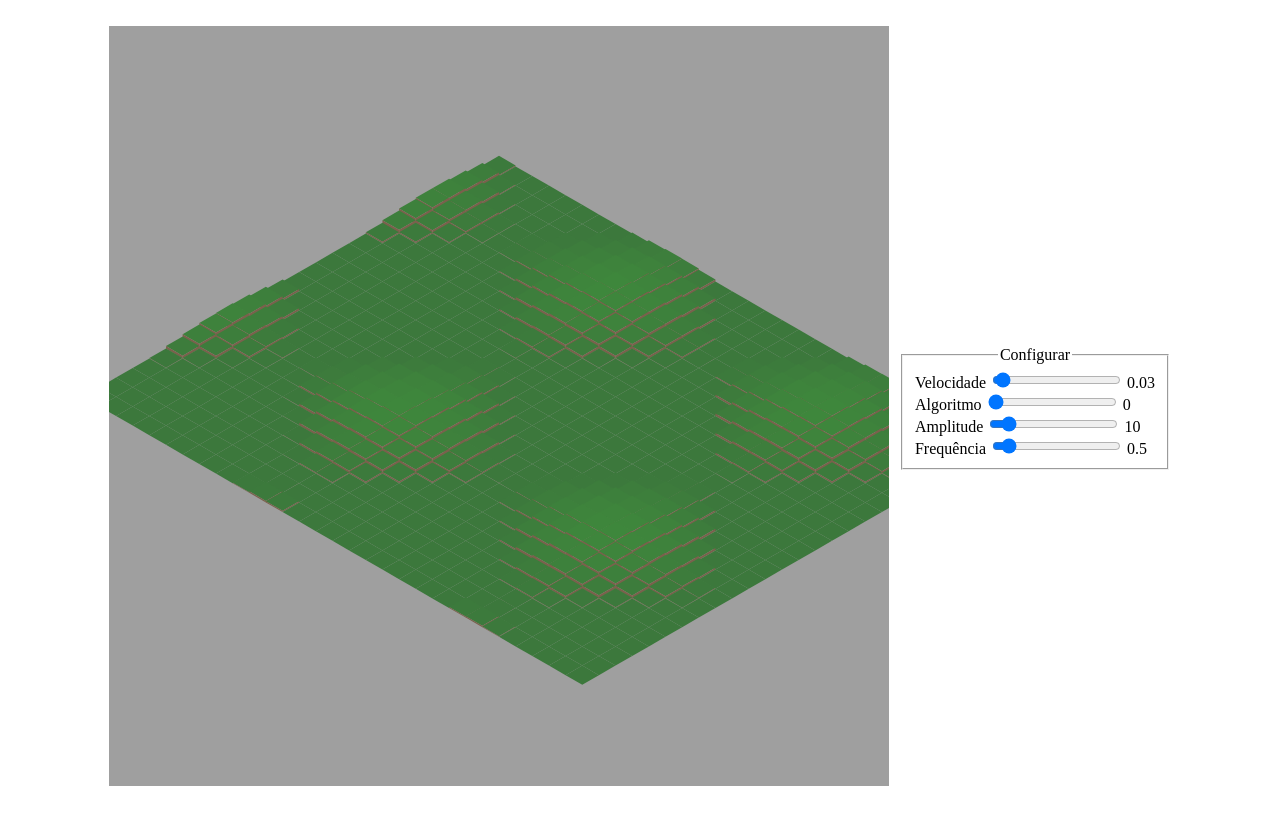
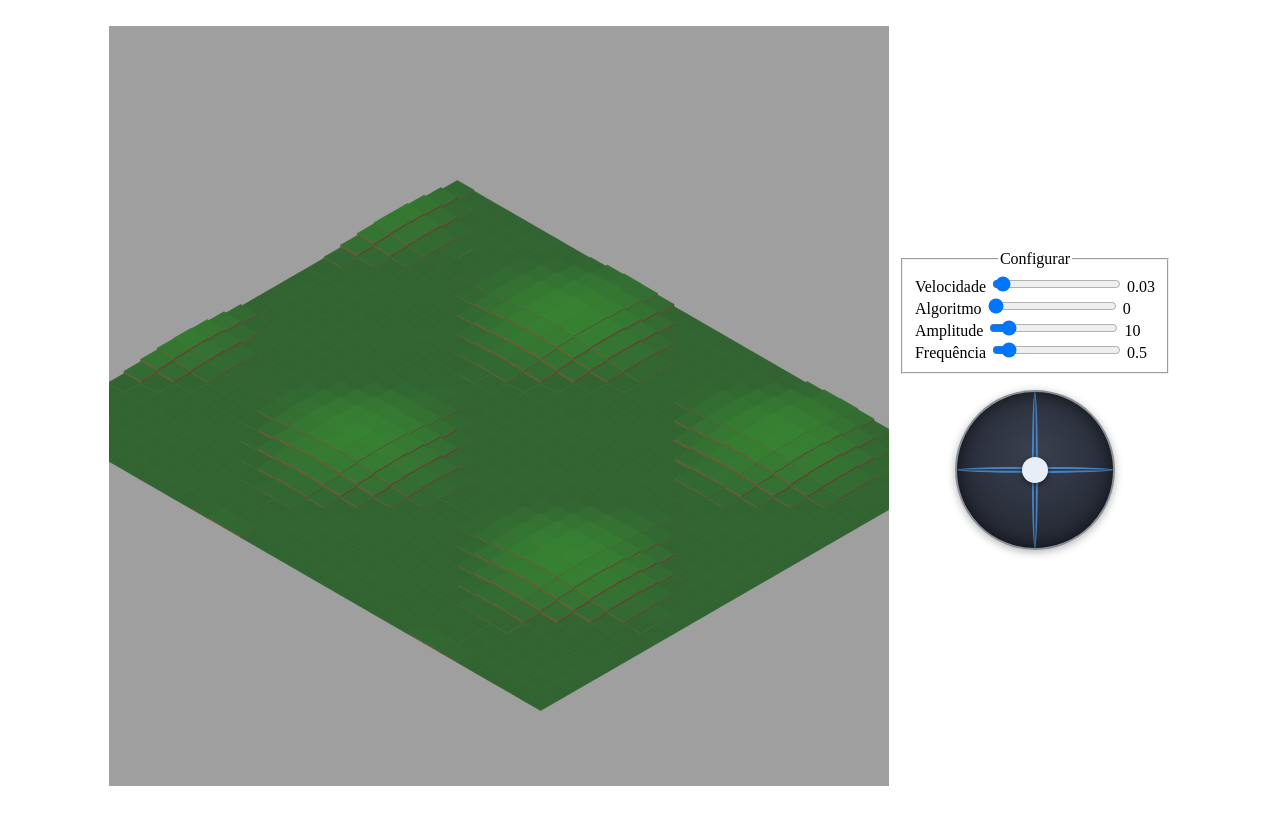
Before and after one commit to CassioUrtiga/TerrainGeneration, a plain HTML site: page index.html in a window 1280 px wide. Drawn offline with Linux system fonts and the light colour scheme.

Commit message:
Implementar joystick

```diff
--- /dev/null
+++ b/controles/Joystick.js
@@ -0,0 +1,68 @@
+class Joystick {
+    constructor(elemento) {
+        this.el = elemento;
+        this.circle = elemento.querySelector(".circle");
+        this.horizontal = elemento.querySelector(".horizontal-line");
+        this.vertical = elemento.querySelector(".vertical-line");
+
+        this.x = 0; // -1 (esquerda) .. 1 (direita)
+        this.y = 0; // -1 (cima)     .. 1 (baixo)
+        this.ativo = false;
+        this.pointerId = null;
+
+        elemento.addEventListener("pointerdown", (e) => {
+            this.ativo = true;
+            this.pointerId = e.pointerId;
+            elemento.setPointerCapture(e.pointerId);
+            this.mover(e);
+        });
+        elemento.addEventListener("pointermove", (e) => {
+            if (this.ativo && e.pointerId === this.pointerId) this.mover(e);
+        });
+        const soltar = (e) => {
+            if (e.pointerId !== this.pointerId) return;
+            this.ativo = false;
+            this.pointerId = null;
+        };
+        elemento.addEventListener("pointerup", soltar);
+        elemento.addEventListener("pointercancel", soltar);
+
+        this.loop();
+    }
+
+    mover(e) {
+        const r = this.circle.getBoundingClientRect();
+        let dx = (e.clientX - (r.left + r.width / 2)) / (r.width / 2);
+        let dy = (e.clientY - (r.top + r.height / 2)) / (r.height / 2);
+        const len = Math.hypot(dx, dy);
+        if (len > 1) { dx /= len; dy /= len; } // limita ao círculo
+        this.x = dx;
+        this.y = dy;
+    }
+
+    loop() {
+        // ao soltar, volta suavemente ao centro
+        if (!this.ativo) {
+            this.x *= 0.82;
+            this.y *= 0.82;
+            if (Math.abs(this.x) < 0.001) this.x = 0;
+            if (Math.abs(this.y) < 0.001) this.y = 0;
+        }
+        this.renderizar();
+        requestAnimationFrame(() => this.loop());
+    }
+
+    renderizar() {
+        const { x, y } = this;
+        this.el.style.setProperty("--x-value", x);
+        this.el.style.setProperty("--y-value", y);
+
+        // elipses que "curvam" na direção do arrasto, como uma esfera
+        this.vertical.style.setProperty("--width", Math.max(0.04, Math.abs(x)));
+        this.vertical.dataset.direction = x >= 0 ? 1 : -1;
+
+        this.horizontal.style.setProperty("--height", Math.max(0.04, Math.abs(y)));
+        this.horizontal.style.setProperty("--angle", `${-x * y * 0.6}rad`);
+        this.horizontal.dataset.direction = y >= 0 ? 1 : -1;
+    }
+}
--- /dev/null
+++ b/css/joystick.css
@@ -0,0 +1,68 @@
+.directional-pad {
+    --size: 160px;
+    --cor-borda: #8a8f98;
+    --cor-linha: #4a90d9;
+    --cor-knob: #e8eef7;
+    --x-value: 0;
+    --y-value: 0;
+
+    width: var(--size);
+    height: var(--size);
+    margin: 16px auto;
+    user-select: none;
+    -webkit-user-select: none;
+    touch-action: none;   /* evita rolar a página ao arrastrar no celular */
+    cursor: grab;
+}
+.directional-pad:active { cursor: grabbing; }
+
+.directional-pad .circle {
+    position: relative;
+    width: 100%;
+    height: 100%;
+    box-sizing: border-box;
+    border-radius: 50%;
+    border: 2px solid var(--cor-borda);
+    background: radial-gradient(circle at 50% 40%, #3a4150, #1d212b);
+    box-shadow: inset 0 0 18px rgba(0, 0, 0, .6), 0 2px 8px rgba(0, 0, 0, .3);
+}
+
+.directional-pad .vertical-line,
+.directional-pad .horizontal-line {
+    --width: 0.04;
+    --height: 0.04;
+    --angle: 0rad;
+    position: absolute;
+    top: 50%;
+    left: 50%;
+    box-sizing: border-box;
+    border: 2px solid var(--cor-linha);
+    border-radius: 50%;
+    opacity: .85;
+    pointer-events: none;
+}
+.directional-pad .vertical-line {
+    height: 100%;
+    width: calc(var(--width) * 100%);
+    transform: translate(-50%, -50%);
+}
+.directional-pad .horizontal-line {
+    width: 100%;
+    height: calc(var(--height) * 100%);
+    transform: translate(-50%, -50%) rotate(var(--angle));
+}
+
+/* botão central que acompanha o dedo/mouse */
+.directional-pad .circle::after {
+    content: "";
+    position: absolute;
+    width: 26px;
+    height: 26px;
+    border-radius: 50%;
+    background: var(--cor-knob);
+    box-shadow: 0 2px 6px rgba(0, 0, 0, .5);
+    left: calc(50% + var(--x-value) * 42%);
+    top: calc(50% + var(--y-value) * 42%);
+    transform: translate(-50%, -50%);
+    pointer-events: none;
+}
--- a/index.html
+++ b/index.html
@@ -5,7 +5,8 @@
     <meta http-equiv="X-UA-Compatible" content="IE=edge">
     <meta name="viewport" content="width=device-width, initial-scale=1.0">
     <link rel="stylesheet" href="css/global.css">
-    <title>Document</title>
+    <link rel="stylesheet" href="css/joystick.css">
+    <title>Terreno 3D</title>
 </head>
 <body>
     <main>
@@ -18,64 +19,48 @@
 
                 <div>
                     <label for="velocidade">Velocidade</label>
-                    <input
-                        type="range"
-                        id="velocidade"
-                        min="0"
-                        max="1"
-                        step="0.01"
-                        value="0.03"
-                        oninput="valorVelocidade.textContent = this.value"
-                    />
+                    <input type="range" id="velocidade" min="0" max="1" step="0.01" value="0.03"
+                        oninput="valorVelocidade.textContent = this.value" />
                     <output id="valorVelocidade">0.03</output>
                 </div>
 
                 <div>
                     <label for="algoritmo">Algoritmo</label>
-                    <input
-                        type="range"
-                        id="algoritmo"
-                        min="0"
-                        max="7"
-                        value="0"
-                        oninput="valorAlgoritmo.textContent = this.value"
-                    />
+                    <input type="range" id="algoritmo" min="0" max="7" value="0"
+                        oninput="valorAlgoritmo.textContent = this.value" />
                     <output id="valorAlgoritmo">0</output>
                 </div>
 
                 <div>
                     <label for="amplitude">Amplitude</label>
-                    <input
-                        type="range"
-                        id="amplitude"
-                        min="0"
-                        max="100"
-                        value="10"
-                        oninput="valorAmplitude.textContent = this.value"
-                    />
+                    <input type="range" id="amplitude" min="0" max="100" value="10"
+                        oninput="valorAmplitude.textContent = this.value" />
                     <output id="valorAmplitude">10</output>
                 </div>
 
                 <div>
                     <label for="frequencia">Frequência</label>
-                    <input
-                        type="range"
-                        id="frequencia"
-                        min="0"
-                        max="6"
-                        step="0.1"
-                        value="0.5"
-                        oninput="valorFrequencia.textContent = this.value"
-                    />
+                    <input type="range" id="frequencia" min="0" max="6" step="0.1" value="0.5"
+                        oninput="valorFrequencia.textContent = this.value" />
                     <output id="valorFrequencia">0.5</output>
                 </div>
             </fieldset>
+
+            <!-- Joystick virtual: arraste para girar o terreno (duplo clique = resetar vista) -->
+            <div id="directional-pad" class="directional-pad" title="Arraste para girar · duplo clique para resetar">
+                <div class="circle">
+                    <div class="horizontal-line" data-direction="1"></div>
+                    <div class="vertical-line" data-direction="1"></div>
+                </div>
+            </div>
         </div>
     </main>
 
     <script src="terreno/Algoritmo.js"></script>
     <script src="terreno/TerrenoIsometrico.js"></script>
     <script src="terreno/GerarTerreno.js"></script>
+    <script src="controles/Joystick.js"></script>
+    <script src="personagem/Personagem.js"></script>
     <script src="main.js"></script>
 </body>
 </html>
--- a/main.js
+++ b/main.js
@@ -69,13 +69,19 @@ function ajustarCanvas() {
 
 ajustarCanvas();
 
-let terreno = new GerarTerreno(caneta);
+const padEl = document.getElementById('directional-pad');
+const joystick = new Joystick(padEl);
+let terreno = new GerarTerreno(caneta, joystick);
+
+// duplo clique no joystick volta para a vista isométrica original
+padEl.addEventListener('dblclick', () => terreno.resetarVista());
+//let personagem = new Personagem(caneta, teclado);
 
 function inicializar(){
     caneta.clearRect(0, 0, canvas.width, canvas.height);
 
-    terreno.display();
     terreno.desenhar();
+    //personagem.desenhar();
 
     requestAnimationFrame(inicializar)
 }
--- a/terreno/GerarTerreno.js
+++ b/terreno/GerarTerreno.js
@@ -1,10 +1,14 @@
 class GerarTerreno {
-    constructor(caneta) {
+    constructor(caneta, joystick = null) {
         this.caneta = caneta;
+        this.joystick = joystick;
 
         this.tipoTerreno = 0;
         this.linhas = 30;
         this.colunas = 25;
+
+        this.velocidadeRotacao = 0.05; // rad/frame com o joystick no limite
+        this.zonaMorta = 0.05;
 
         this.terrenos = [
             new TerrenoIsometrico(this.caneta, this.linhas, this.colunas),
@@ -13,21 +17,23 @@ class GerarTerreno {
 
     desenhar() {
         const terrenoAtual = this.terrenos[this.tipoTerreno];
+
+        terrenoAtual.setAlgoritmoTerreno = parseInt(document.getElementById("algoritmo").value);
+        terrenoAtual.setVelocidade = parseFloat(document.getElementById("velocidade").value);
+        terrenoAtual.setAmplitude = parseInt(document.getElementById("amplitude").value);
+        terrenoAtual.setFrequencia = parseFloat(document.getElementById("frequencia").value);
+
+        if (this.joystick) {
+            const x = Math.abs(this.joystick.x) > this.zonaMorta ? this.joystick.x : 0;
+            const y = Math.abs(this.joystick.y) > this.zonaMorta ? this.joystick.y : 0;
+            // x -> gira para os lados | y (arrastar p/ baixo) -> vê mais de cima
+            terrenoAtual.rotacionar(-x * this.velocidadeRotacao, y * this.velocidadeRotacao);
+        }
+
         terrenoAtual.desenhar();
     }
 
-    display() {
-        const terrenoAtual = this.terrenos[this.tipoTerreno];
-
-        const novoAlgoritmo = parseInt(document.getElementById("algoritmo").value);
-        const novaVelocidade = parseFloat(document.getElementById("velocidade").value);
-        const novaAmplitude = parseInt(document.getElementById("amplitude").value);
-        const novaFrequencia = parseFloat(document.getElementById("frequencia").value);
-
-        terrenoAtual.setAmplitude = novaAmplitude;
-        terrenoAtual.setFrequencia = novaFrequencia;
-        terrenoAtual.setVelocidade = novaVelocidade;
-        terrenoAtual.setAlgoritmoTerreno = novoAlgoritmo;
+    resetarVista() {
+        this.terrenos[this.tipoTerreno].resetarVista();
     }
-
 }
--- a/terreno/TerrenoIsometrico.js
+++ b/terreno/TerrenoIsometrico.js
@@ -1,131 +1,135 @@
 class TerrenoIsometrico {
     constructor(caneta, linhas, colunas) {
         this.algoritmo = new Algoritmo();
-
-        const tela = document.getElementById("tela");
-        this.telaWidth = tela.width;
-        this.telaHeight = tela.height;
 
         this.caneta = caneta;
         this.linhas = linhas;
         this.colunas = colunas;
 
-        // parâmetros do terreno
-        this.amplitude = 0;
-        this.frequencia = 0;
-        this.alturaBase = 150;
-        this.scale = 0.15;
+        // Parâmetros de ajuste do terreno
+        this.amplitude = 40;
+        this.frequencia = 0.15;
         this.algoritmoTerreno = 0;
         this.velocidade = 0.03;
 
-        // parâmetros dos tiles
-        this.w = 222;
-        this.h = 256;
-        this.tileWidth = this.w * this.scale;
-        this.tileHeight = this.h * this.scale / 2;
+        // Câmera 3D (os valores iniciais reproduzem a vista isométrica original)
+        this.yaw = Math.PI / 4;                    // giro horizontal (rad)
+        this.pitch = Math.atan(1 / Math.SQRT2);    // inclinação vertical (~35,26°)
+        this.pitchMin = 0.12;                      // quase de lado
+        this.pitchMax = 1.5;                       // quase de cima
+
+        // Geometria
+        this.tamanhoTile = 23.57;  // lado do tile no mundo (px)
+        this.escalaAltura = 1.2;   // multiplicador da altura das colunas
+        this.corLado = "rgb(120, 90, 60)";
 
         this.tempo = 0;
-        requestAnimationFrame(() => this.animar());
     }
 
-    desenharTileBase(x, yBase, w, h, corTopo, corLado, esticamento) {
+    // dYaw / dPitch em radianos
+    rotacionar(dYaw, dPitch) {
+        this.yaw = (this.yaw + dYaw) % (Math.PI * 2);
+        this.pitch = Math.max(this.pitchMin, Math.min(this.pitchMax, this.pitch + dPitch));
+    }
+
+    resetarVista() {
+        this.yaw = Math.PI / 4;
+        this.pitch = Math.atan(1 / Math.SQRT2);
+    }
+
+    poligono(pontos, cor) {
         const ctx = this.caneta;
-        const halfW = w / 2;
-        const halfH = h / 2;
-
-        // altura total do tile (esticado)
-        const alturaTotal = h + esticamento;
-
-        // topo do tile sobe proporcional à altura
-        const yTopo = yBase - alturaTotal;
-
-        // desenha o topo
         ctx.beginPath();
-        ctx.moveTo(x, yTopo);
-        ctx.lineTo(x + halfW, yTopo + halfH);
-        ctx.lineTo(x, yTopo + h);
-        ctx.lineTo(x - halfW, yTopo + halfH);
+        ctx.moveTo(pontos[0][0], pontos[0][1]);
+        for (let k = 1; k < pontos.length; k++) ctx.lineTo(pontos[k][0], pontos[k][1]);
         ctx.closePath();
-        ctx.fillStyle = corTopo;
+        ctx.fillStyle = cor;
         ctx.fill();
-
-        // lado esquerdo
-        ctx.beginPath();
-        ctx.moveTo(x - halfW, yTopo + halfH);
-        ctx.lineTo(x, yTopo + h);
-        ctx.lineTo(x, yBase);
-        ctx.lineTo(x - halfW, yBase - halfH);
-        ctx.closePath();
-        ctx.fillStyle = corLado;
-        ctx.fill();
-
-        // lado direito
-        ctx.beginPath();
-        ctx.moveTo(x, yTopo + h);
-        ctx.lineTo(x + halfW, yTopo + halfH);
-        ctx.lineTo(x + halfW, yBase - halfH);
-        ctx.lineTo(x, yBase);
-        ctx.closePath();
-        ctx.fillStyle = this.escurecer(corLado, 0.2);
-        ctx.fill();
+        // contorno da mesma cor para esconder frestas entre polígonos
+        ctx.strokeStyle = cor;
+        ctx.lineWidth = 0.6;
+        ctx.stroke();
     }
 
     desenhar() {
+        const ctx = this.caneta;
+        const largura = ctx.canvas.width;
+        const alturaTela = ctx.canvas.height;
+        ctx.clearRect(0, 0, largura, alturaTela);
+
+        const cx = largura / 2;
+        const cy = alturaTela / 2 + 40;
+        const cosA = Math.cos(this.yaw), sinA = Math.sin(this.yaw);
+        const cosP = Math.cos(this.pitch), sinP = Math.sin(this.pitch);
+        const s = this.tamanhoTile;
+        const meio = s / 2;
+
+        // mundo (x, y, z) -> tela [sx, sy]
+        const proj = (x, y, z) => [
+            cx + x * cosA - y * sinA,
+            cy + (x * sinA + y * cosA) * sinP - z * cosP,
+        ];
+
+        // 1) calcula alturas e profundidade de cada tile
+        const tiles = [];
         for (let i = 0; i < this.linhas; i++) {
             for (let j = 0; j < this.colunas; j++) {
-                const x = (i - j) * (this.tileWidth / 2) + this.telaWidth / 2;
-                const yBase = (i + j) * (this.tileHeight / 2) + this.alturaBase;
-
-                const altura = Math.max(0, this.algoritmo.algoritmo(
-                    i,
-                    j,
-                    this.algoritmoTerreno,
-                    this.frequencia,
-                    this.tempo,
-                    this.amplitude
+                const wx = (i - (this.linhas - 1) / 2) * s;
+                const wy = (j - (this.colunas - 1) / 2) * s;
+                const h = Math.max(0, this.algoritmo.algoritmo(
+                    i, j, this.algoritmoTerreno, this.frequencia, this.tempo, this.amplitude
                 ));
-                const corTopo = this.alturaCor(altura);
-                const corLado = "#7a614c";
-
-                this.desenharTileBase(x, yBase, this.tileWidth, this.tileHeight, corTopo, corLado, altura);
+                tiles.push({ wx, wy, h, prof: wx * sinA + wy * cosA });
             }
         }
-    }
 
-    animar() {
+        // 2) algoritmo do pintor: do mais distante para o mais próximo
+        tiles.sort((a, b) => a.prof - b.prof);
+
+        const cantos = [[-meio, -meio], [meio, -meio], [meio, meio], [-meio, meio]];
+        const normais = [[0, -1], [1, 0], [0, 1], [-1, 0]]; // normal da aresta k -> k+1
+
+        // 3) desenha
+        for (const t of tiles) {
+            const z = t.h * this.escalaAltura;
+            const topo = cantos.map(([dx, dy]) => proj(t.wx + dx, t.wy + dy, z));
+
+            if (z > 0.5) {
+                const base = cantos.map(([dx, dy]) => proj(t.wx + dx, t.wy + dy, 0));
+                for (let k = 0; k < 4; k++) {
+                    const [nx, ny] = normais[k];
+                    const n1y = nx * sinA + ny * cosA;
+                    if (n1y <= 0) continue; // face de costas para a câmera
+
+                    const n1x = nx * cosA - ny * sinA;
+                    const fator = Math.max(0, Math.min(0.4, 0.12 + 0.13 * n1x));
+                    const k2 = (k + 1) % 4;
+                    this.poligono(
+                        [topo[k], topo[k2], base[k2], base[k]],
+                        this.escurecer(this.corLado, fator)
+                    );
+                }
+            }
+
+            this.poligono(topo, this.alturaCor(t.h));
+        }
+
         this.tempo += this.velocidade;
-        this.desenhar();
-        requestAnimationFrame(() => this.animar());
     }
 
     alturaCor(altura) {
-        // cor baseada na altura
-        const verde = Math.max(0, Math.min(255, 120 + altura * 1.5));
-        const r = 60 + altura / 4;
-        const g = verde;
-        const b = 60;
-        return `rgb(${r},${g},${b})`;
+        const verde = Math.max(0, Math.min(255, 100 + altura * 3));
+        const r = Math.max(0, Math.min(255, 50 + altura * 0.5));
+        return `rgb(${Math.floor(r)},${Math.floor(verde)},50)`;
     }
 
     escurecer(cor, fator) {
         const rgb = cor.match(/\d+/g).map(Number);
-        return `rgb(${rgb[0] * (1 - fator)}, ${rgb[1] * (1 - fator)}, ${rgb[2] * (1 - fator)})`;
+        return `rgb(${Math.floor(rgb[0] * (1 - fator))}, ${Math.floor(rgb[1] * (1 - fator))}, ${Math.floor(rgb[2] * (1 - fator))})`;
     }
 
-    set setAmplitude(valor){
-        this.amplitude = valor;
-    }
-
-    set setFrequencia(valor){
-        this.frequencia = valor;
-    }
-
-    set setAlgoritmoTerreno(valor) {
-        this.algoritmoTerreno = valor;
-    }
-
-    set setVelocidade(valor) {
-        this.velocidade = valor;
-    }
-
+    set setAmplitude(valor) { this.amplitude = valor; }
+    set setFrequencia(valor) { this.frequencia = valor; }
+    set setAlgoritmoTerreno(valor) { this.algoritmoTerreno = valor; }
+    set setVelocidade(valor) { this.velocidade = valor; }
 }
```
Also changed, not shown: personagem/Personagem.js (added, +90 -0 lines), personagem/avatar.png (added).
